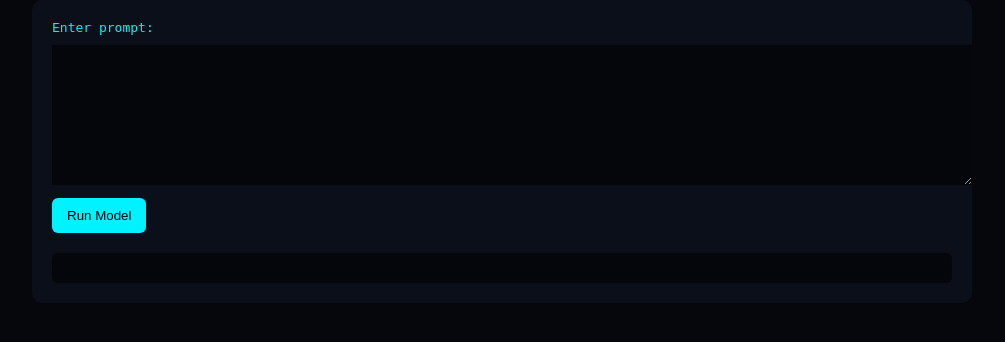
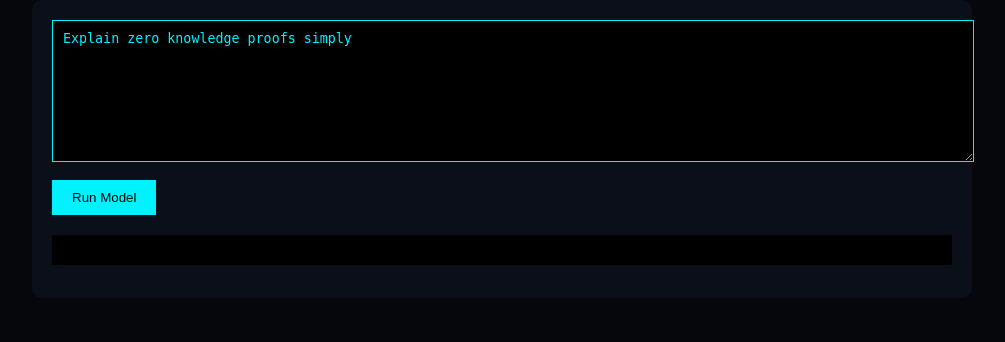
Before and after one commit to arthuroua/opengradient-playground, a Flask app: page / in a window 1280 px wide. Shown: the part 121-463 px from the top of the page, without its empty margins (138-1143 px from the left). Run offline with Flask 3, Linux system fonts and the light colour scheme.

Commit message:
Update index.html

```diff
--- a/templates/index.html
+++ b/templates/index.html
@@ -1,5 +1,6 @@
 <!DOCTYPE html>
 <html>
+
 <head>
 
 <title>OpenGradient AI Playground</title>
@@ -15,11 +16,11 @@ margin:0;
 
 .header{
 text-align:center;
+font-size:36px;
 padding:40px;
-font-size:36px;
 }
 
-.playground{
+.terminal{
 max-width:900px;
 margin:auto;
 background:#0b0f1a;
@@ -30,27 +31,24 @@ border-radius:10px;
 textarea{
 width:100%;
 height:120px;
-background:#04060c;
-color:white;
-border:none;
+background:black;
+color:#00f2ff;
+border:1px solid #00f2ff;
 padding:10px;
-margin-top:10px;
 }
 
 button{
-margin-top:10px;
+margin-top:15px;
+padding:10px 20px;
 background:#00f2ff;
 border:none;
-padding:10px 15px;
 cursor:pointer;
-border-radius:6px;
 }
 
-.response{
+pre{
 margin-top:20px;
-background:#04060c;
+background:black;
 padding:15px;
-border-radius:6px;
 white-space:pre-wrap;
 }
 
@@ -64,17 +62,19 @@ white-space:pre-wrap;
 OpenGradient AI Playground
 </div>
 
-<div class="playground">
+<div class="terminal">
 
-Enter prompt:
+<textarea id="prompt">
+Explain zero knowledge proofs simply
+</textarea>
 
-<textarea id="prompt"></textarea>
+<br>
 
 <button onclick="runModel()">
 Run Model
 </button>
 
-<div class="response" id="response"></div>
+<pre id="output"></pre>
 
 </div>
 
@@ -82,9 +82,10 @@ Run Model
 
 async function runModel(){
 
-let prompt=document.getElementById("prompt").value
+const prompt = document.getElementById("prompt").value
 
-let res = await fetch("/chat",{
+const res = await fetch("/chat",{
+
 method:"POST",
 headers:{
 "Content-Type":"application/json"
@@ -92,11 +93,12 @@ headers:{
 body:JSON.stringify({
 prompt:prompt
 })
+
 })
 
-let data=await res.json()
+const data = await res.json()
 
-document.getElementById("response").innerText =
+document.getElementById("output").innerText =
 data.response || data.error
 
 }
```
